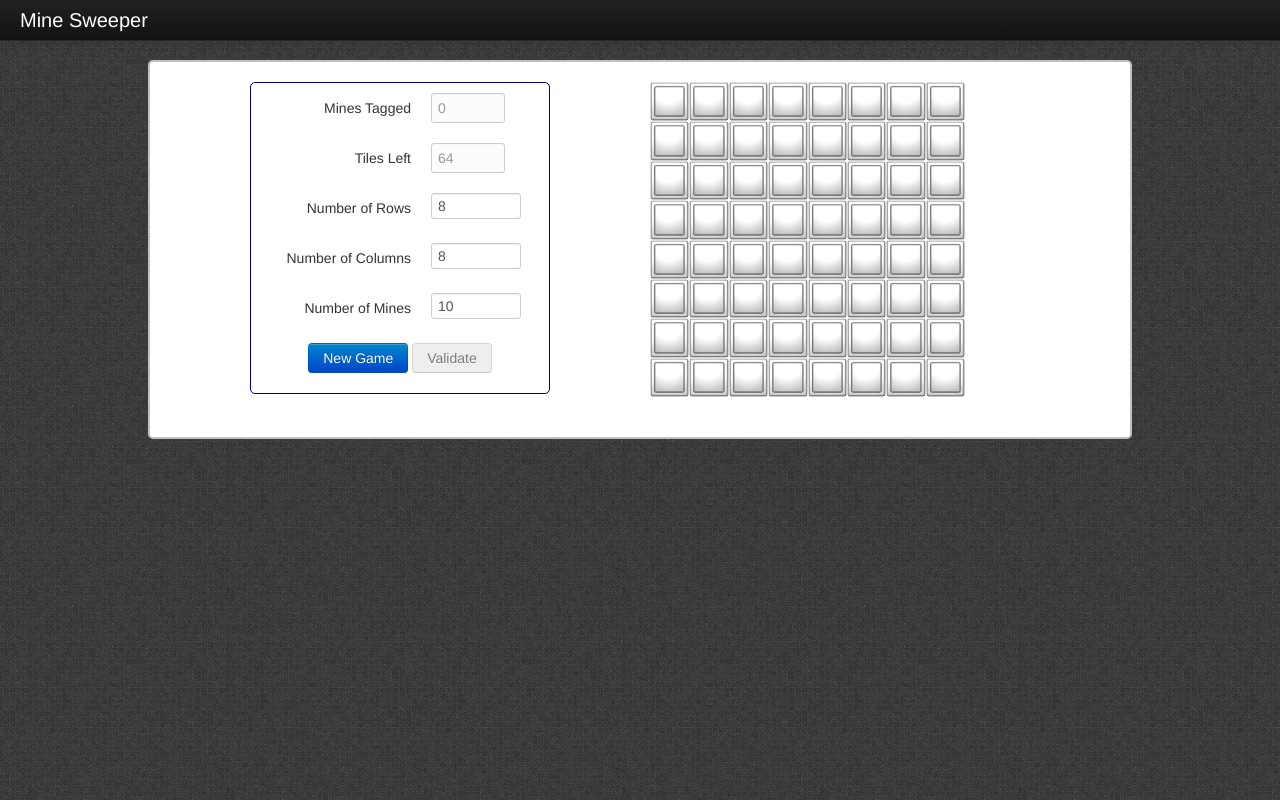
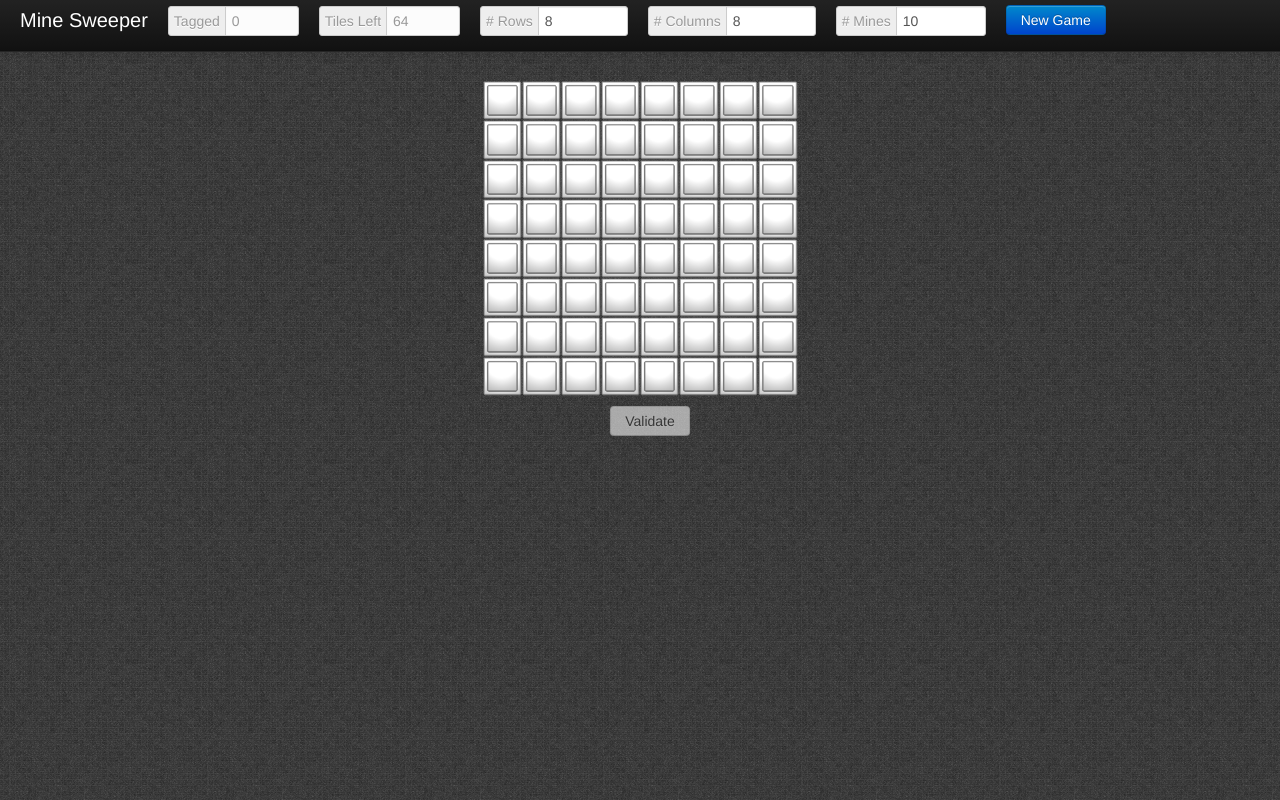
Before and after one commit to duereg/minesweep, a plain HTML site: page minesweep.html in a window 1280 px wide. Drawn offline with Linux system fonts and the light colour scheme.

Commit message:
Moved controls to top of screen. Cleaned up the styles of the page a bit. Made the resizing of the board work a bit better.

```diff
--- a/minesweep.html
+++ b/minesweep.html
@@ -12,58 +12,63 @@
 				<div class="container-fluid">
 					<a class="btn btn-navbar" data-toggle="collapse" data-target=".nav-collapse"></a>
 					<a class="brand" href="#" data-bind="event: {mousedown: cheat, mouseup: uncheat}">Mine Sweeper</a>
+					<form class="navbar-form pull-left">
+					  <div class="control-group">
+						  <div class="input-prepend controls">
+								<span class="add-on" >Tagged</span>
+								<span class="input-mini uneditable-input" data-bind="text: minesTagged"></span>
+						  </div>
+						 </div>
+					  <div class="control-group">
+						  <div class="input-prepend controls">
+								<span class="add-on" >Tiles Left</span>
+								<span class="input-mini uneditable-input" data-bind="text: tilesLeft"></span>
+						  </div>
+						 </div>
+					  <div class="control-group" data-bind="css: {error: tooFewColumns() || tooManyColumns() }">
+					  	<div class="input-prepend controls">
+								<span class="add-on" ># Rows</span>
+								<input id="txtColumns" name="txtColumns" type="number" class="input-small" data-bind="value: columns, attr: {max: maxColumns}" min="2">
+							</div>
+					  </div>
+						<div class="control-group" data-bind="css: {error: tooFewRows() || tooManyRows()}">
+						  <div class="input-prepend controls">
+								<span class="add-on" ># Columns</span>
+								<input id="txtRows" name="txtRows" type="number" class="input-small" data-bind="value: rows, attr: {max: maxRows}" min="2">
+							</div>
+						</div>
+						<div class="control-group" data-bind="css: {error: tooManyMines() || tooFewMines()}">
+							<div class="input-prepend controls">
+								<span class="add-on"># Mines</span>
+								<input id="txtBombs" name="txtBombs" type="number" class="input-small" data-bind="value: numMines, attr: {max: maxMines}" min="1">
+							</div>
+						</div>
+						<div class="control-group">
+							<button class="btn" data-bind="click: resetBoard, enabled: gameIsValid, css: {'btn-primary': gameIsValid, disabled: !gameIsValid()}">New Game</button>
+						</div>
+					</form>
 				</div>
 			</div>
 		</div>
 		<div class="container">
 			<div class="row">
-				<div class="span1" data-bind="visible: rows() < 25"></div>
-				<div class="span4">
-					<div  id="divControls" class="form-horizontal controls">
-						<div class="control-group">
-							<label class="control-label" >Mines Tagged</label>
-							<div class="controls">
-								<span class="input-mini uneditable-input" data-bind="text: minesTagged"></span>
-							</div>
+				<div id="divFormValidation" class="span12">
+						<div class="alert alert-error" data-bind="visible: tooFewColumns() || tooManyColumns() ">
+							<span data-bind="visible: tooFewColumns">You need at least two rows.</span>
+							<span data-bind="visible: tooManyColumns">You can have no more than <span data-bind="text: maxColumns"></span> rows.</span>
 						</div>
-						<div class="control-group">
-							<label class="control-label" >Tiles Left</label>
-							<div class="controls">
-								<span class="input-mini uneditable-input" data-bind="text: tilesLeft"></span>
-							</div>
+						<div class="alert alert-error" data-bind="visible: tooFewRows() || tooManyRows()">
+							<span data-bind="visible: tooFewRows">You need at least two columns.</span>
+							<span data-bind="visible: tooManyRows">You can have no more than <span data-bind="text: maxRows"></span> columns.</span>
 						</div>
-						<div class="control-group" data-bind="css: {error: tooFewColumns() || tooManyColumns() }">
-							<label class="control-label" for="txtColumns">Number of Rows</label>
-							<div class="controls">
-								<input id="txtColumns" name="txtColumns" type="number" class="input-small" data-bind="value: columns, attr: {max: maxColumns}" min="2">
-								<span class="help-inline" data-bind="visible: tooFewColumns">You need at least two columns.</span>
-								<span class="help-inline" data-bind="visible: tooManyColumns">You can have no more than <span data-bind="text: maxColumns"></span> columns.</span>
-							</div>
+						<div class="alert alert-error" data-bind="visible: tooManyMines() || tooFewMines()">
+							<span data-bind="visible: tooManyMines">You have more mines than tiles.</span>
+							<span data-bind="visible: tooFewMines">You need at least one mine.</span>
 						</div>
-						<div class="control-group" data-bind="css: {error: tooFewRows() || tooManyRows()}">
-							<label class="control-label" for="txtRows">Number of Columns</label>
-							<div class="controls">
-								<input id="txtRows" name="txtRows" type="number" class="input-small" data-bind="value: rows, attr: {max: maxRows}" min="2">
-								<span class="help-inline" data-bind="visible: tooFewRows">You need at least two rows.</span>
-								<span class="help-inline" data-bind="visible: tooManyRows">You can have no more than <span data-bind="text: maxRows"></span> rows.</span>
-							</div>
-						</div>
-						<div class="control-group" data-bind="css: {error: tooManyMines() || tooFewMines()}">
-							<label class="control-label" for="txtBombs">Number of Mines</label>
-							<div class="controls">
-								<input id="txtBombs" name="txtBombs" type="number" class="input-small" data-bind="value: numMines, attr: {max: maxMines}" min="1">
-								<span class="help-inline" data-bind="visible: tooManyMines">You have more mines than tiles.</span>
-								<span class="help-inline" data-bind="visible: tooFewMines">You need at least one mine.</span>
-							</div>
-						</div>
-						<div class="control-group center">
-							<button class="btn" data-bind="click: resetBoard, enabled: gameIsValid, css: {'btn-primary': gameIsValid, disabled: !gameIsValid()}">New Game</button>
-							<button class="btn" data-bind="click: validateGame, enabled: canValidate, css: {disabled: !canValidate(), 'btn-warning': canValidate }">Validate</button>
-						</div>
-					</div>
 				</div>
-				<div class="span1"></div>
-				<div class="span5">
+			</div>
+			<div class="row">
+				<div class="span12">
 					<div id="divMinesweepBoard" class="center">
 						<table cellpadding="0" cellspacing="0" class="minesweep">
 							<tbody data-bind="foreach: tiles">
@@ -110,10 +115,18 @@
 						</table>
 					</div>
 				</div>
-				<div class="span1"></div>
+			</div>
+			<div id="divControls" class="row" data-bind="if: !success() && !failure()">
+				<div class="span12">
+					<div class="form-horizontal controls">
+						<div class="control-group center">
+							<button class="btn" data-bind="click: validateGame, enabled: canValidate, css: {disabled: !canValidate(), 'btn-warning': canValidate }">Validate</button>
+						</div>
+					</div>
+				</div>
 			</div>
 			<!-- <hr> -->
-			<footer id="ftMessages">
+			<div data-bind="if: success() || failure()" id="ftMessages">
 				<div class="alert alert-error" data-bind="visible: failure">
 					You did not do so well this time. Maybe next time.
 					<button class="btn" data-bind="click: resetBoard, enabled: gameIsValid, css: {'btn-danger': gameIsValid, disabled: !gameIsValid()}">New Game</button>
@@ -122,7 +135,7 @@
 					Congratulations! You won!
 					<button class="btn" data-bind="click: resetBoard, enabled: gameIsValid, css: {'btn-success': gameIsValid, disabled: !gameIsValid()}">New Game</button>
 				</div>
-			</footer>
+			</div>
 		</div>
 		<script type="text/javascript" src="public/js/knockout-2.1.0.js"></script>
 		<script type="text/javascript" src="public/js/amplify.core.min.js"></script>
@@ -148,6 +161,7 @@
 
 			ko.applyBindings(boardVm, document.getElementById('divMinesweepBoard'));
 			ko.applyBindings(game, document.getElementById('divNavBar'));
+			ko.applyBindings(game, document.getElementById('divFormValidation'));
 			ko.applyBindings(game, document.getElementById('divControls'));
 			ko.applyBindings(game, document.getElementById('ftMessages'));
 		</script>
--- a/public/css/minesweep.css
+++ b/public/css/minesweep.css
@@ -9,16 +9,11 @@ footer {
 }
 
 div.container {
-	border-radius: 5px;
-	border: 2px solid silver;
 	padding: 20px;
-	background-color: white;
 }
 
 #divControls {
-	border-radius: 5px;
-	padding-top: 10px;
-	border: 1px solid navy;
+	padding: 10px;
 }
 
 .center {
@@ -27,10 +22,16 @@ div.container {
 
 input[type="number"] {
 	padding: 0px 6px;
-	height: 26px;
+	height: 30px;
+}
+
+form.navbar-form div.control-group {
+	float: left;
+	margin-right: 20px;
 }
 
 table.minesweep {
+	margin: auto;
 	padding: 0;
 	border-spacing: 0;
 	border-collapse: collapse;
```
